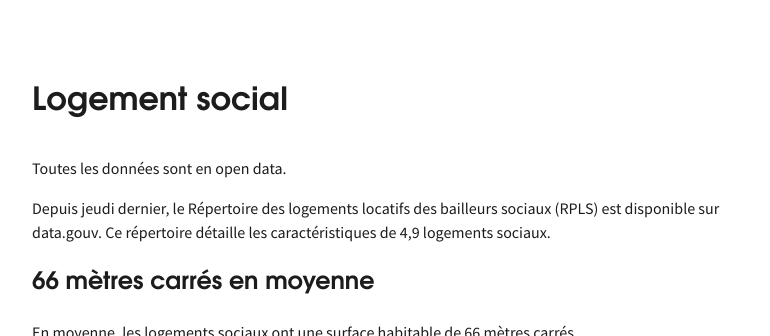
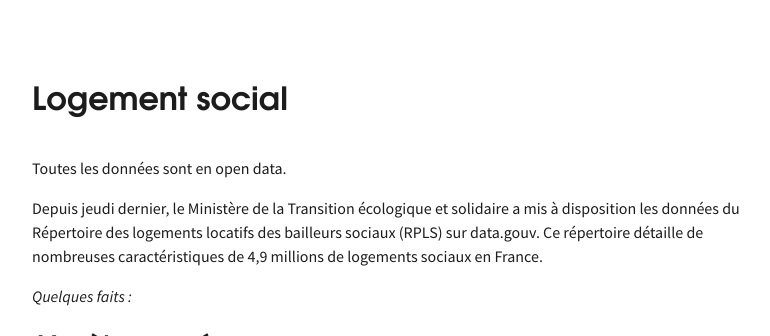
Before and after one commit to etalab/calendrier-lavent, a Jekyll site: the page built from _posts/2017-12-04-day4.md, in a window 1280 px wide and 900 px high, scrolled down 357 px, cut to the strip 62-398 px from the top of the window. Shown: the whole strip, without its empty margins (238-1008 px from the left). Built offline with Jekyll 4.4.1, drawn with Linux system fonts in a browser that asks for light colours; our own code applies the rules of GitHub Pages for plain Markdown files; comment, search, counter and statistics services are not loaded; some of the changed text lies outside the part shown.

Commit message:
Update 2017-12-04-day4.md
QQ modifs de le texte + peut on insérer un lien de partage a la fin ?

```diff
--- a/_posts/2017-12-04-day4.md
+++ b/_posts/2017-12-04-day4.md
@@ -11,7 +11,9 @@ Toutes les données sont en open data.
 
 <!--more-->
 
-Depuis jeudi dernier, le Répertoire des logements locatifs des bailleurs sociaux (RPLS) est disponible sur data.gouv. Ce répertoire détaille les caractéristiques de 4,9 logements sociaux.
+Depuis jeudi dernier, le Ministère de la Transition écologique et solidaire a mis à disposition les données du Répertoire des logements locatifs des bailleurs sociaux (RPLS) sur data.gouv. Ce répertoire détaille de nombreuses caractéristiques de 4,9 millions de logements sociaux en France.
+
+*Quelques faits :*
 
 ## 66 mètres carrés en moyenne
 
@@ -43,3 +45,5 @@ Aussi bien en consommation d'énergie qu'en émission de gaz à effet de serre,
 
 <div data-udata-dataset-id="5a1dd4e5c751df02b116a0d6"></div>
 <script src="https://www.data.gouv.fr/static/widgets.js" id="udata" async defer onload="udataScript.loadDatasets()"></script>
+
+## Partager le jeu de données du 3 Décembre : (INSERER lien ?)
```
